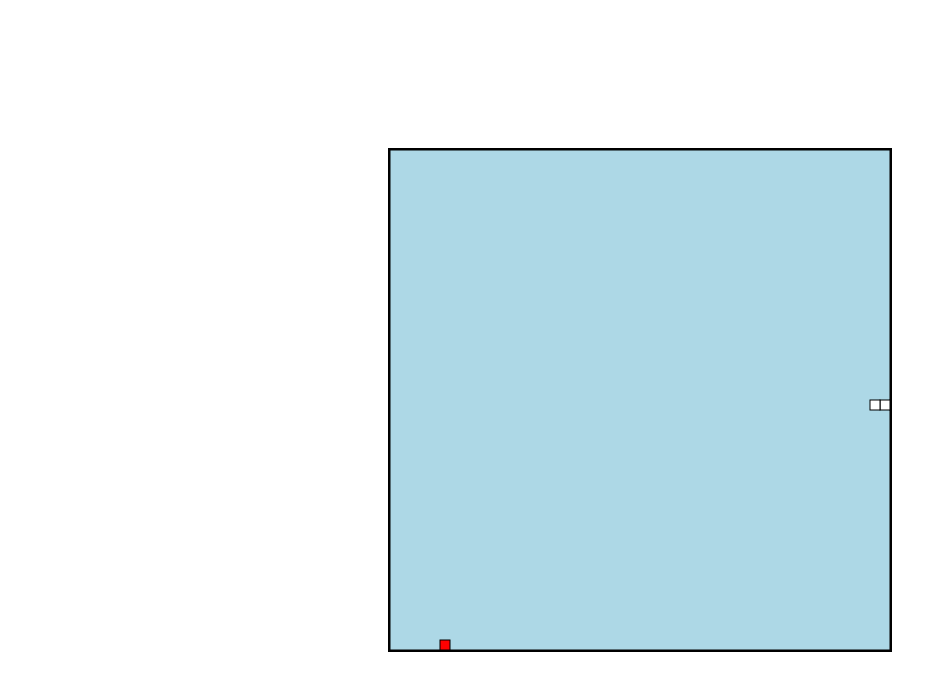
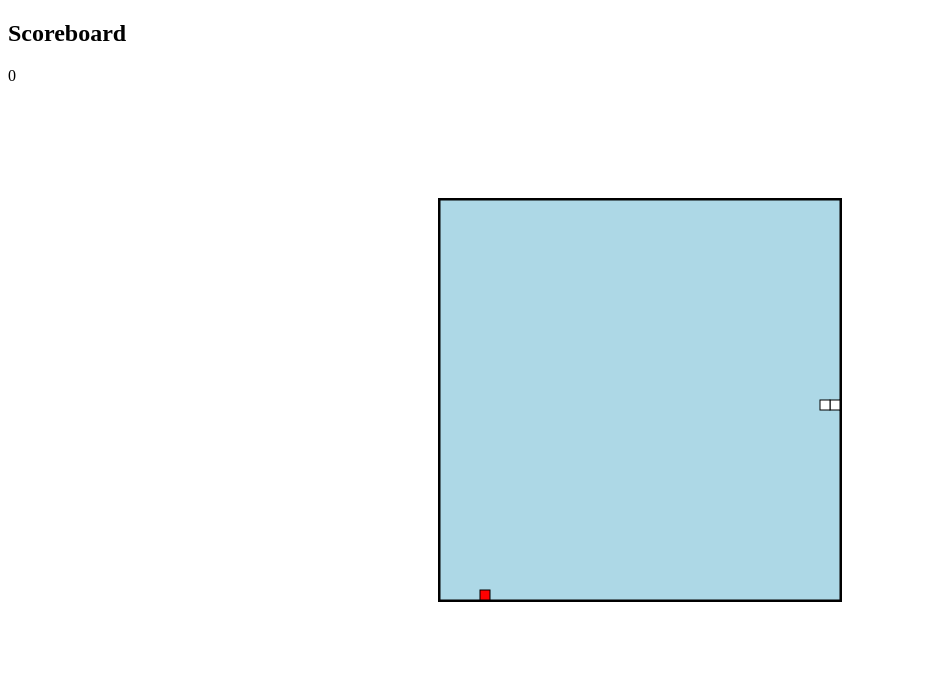
Before and after one commit to paultakem/snake-web, a plain HTML site: page index.html in a window 1280 px wide. Shown: the whole page, without its empty margins (0-947 px from the left). Drawn offline with Linux system fonts and the light colour scheme.

Commit message:
refactored code

```diff
--- a/index.html
+++ b/index.html
@@ -8,9 +8,12 @@
 
 
   <body>
+   <h2> Scoreboard </h2>
+    <div id="scoreBoard">0</body>
 
 
-    <canvas id="gameCanvas" width="500" height="500"></canvas>
+    </div>
+    <canvas id="gameCanvas" width="400" height="400"></canvas>
 
     <script src="js/snake.js"></script>
   </body>
--- a/js/snake.js
+++ b/js/snake.js
@@ -1,21 +1,25 @@
 const gameBoard = document.getElementById("gameCanvas");
 const gameContext = gameBoard.getContext("2d");
+const scoreBoard = document.getElementById("scoreBoard");
+
 
 let dx = 10;
 let dy = 0;
-
 let food_x;
 let food_y;
+let score = 0;
+let highScoreArray;
 
-let snake = [  {x: 250, y: 250},
-               {x: 240, y: 250},
-               {x: 230, y: 250},
+let snake = [  {x: gameBoard.width/2, y: gameBoard.height/2},
+               {x: gameBoard.width/2-10, y: gameBoard.height/2-10},
+               {x: gameBoard.width/2-20, y: gameBoard.width/2-20},
             ];
 
 
 main();
 
 gen_food();
+
 
 
 function drawSnakePart(part){
@@ -33,12 +37,14 @@ function drawFood(){
 }
 
 
+
+
 function clearCanvas() {
 
     gameContext.fillStyle = 'lightblue';
     gameContext.strokestyle = 'black';
-    gameContext.fillRect(0, 0, 500, 500);
-     gameContext.strokeRect(0, 0, 500, 500);
+    gameContext.fillRect(0, 0, gameBoard.width, gameBoard.height );
+     gameContext.strokeRect(0, 0, gameBoard.width, gameBoard.height);
       }
 
 function drawSnake(){
@@ -54,7 +60,11 @@ const collided = snake[0].x === food_x &&
 snake[0].y === food_y;
 
 if(collided){
+
+  score += 10;
+
 gen_food();
+scoreBoard.innerHTML = score;
 } else {
 
   snake.pop();
@@ -63,7 +73,12 @@ gen_food();
 
 function main()
 {
-  if(gameOver()) return;
+  if(gameOver()){
+    // highScoreArray.push(score);
+    // highScoreArray.sort();
+    // buildHighScoreList(highScoreArray);
+    return
+  }
 
 
    setTimeout(function onTick()
@@ -76,6 +91,15 @@ function main()
      main();
    }, 200)
 }
+
+// function buildHighScoreList(score){
+
+//   score.forEach(el => {
+//     let entry = document.createElement('li');
+//     entry.appendChild(document.createTextNode(el));
+//     score.appendChild(entry);
+//   });
+// }
 
 function snakeControl(event){
 
@@ -133,9 +157,9 @@ function gameOver(){
 }
 
   const hitLeft = snake[0].x < 0;
-  const hitRight = snake[0].x > 500 - 10;
+  const hitRight = snake[0].x > gameBoard.width- 10;
   const hitTop = snake[0].y < 0;
-  const hitBottom = snake[0].y > 500-10;
+  const hitBottom = snake[0].y > gameBoard.height-10;
 
   return hitLeft || hitRight || hitTop || hitBottom;
 
@@ -149,8 +173,8 @@ return Math.round((Math.random() * (max - min) + min) / 10 ) * 10;
 
   function gen_food(){
 
-  food_x = food_coord(0, 500 - 10);
-  food_y = food_coord(0, 500 - 10);
+  food_x = food_coord(0, gameBoard.width - 10);
+  food_y = food_coord(0, gameBoard.height - 10);
 
   snake.forEach( part => {
 const eaten = part.x == food_x && part.y == food_y;
```
